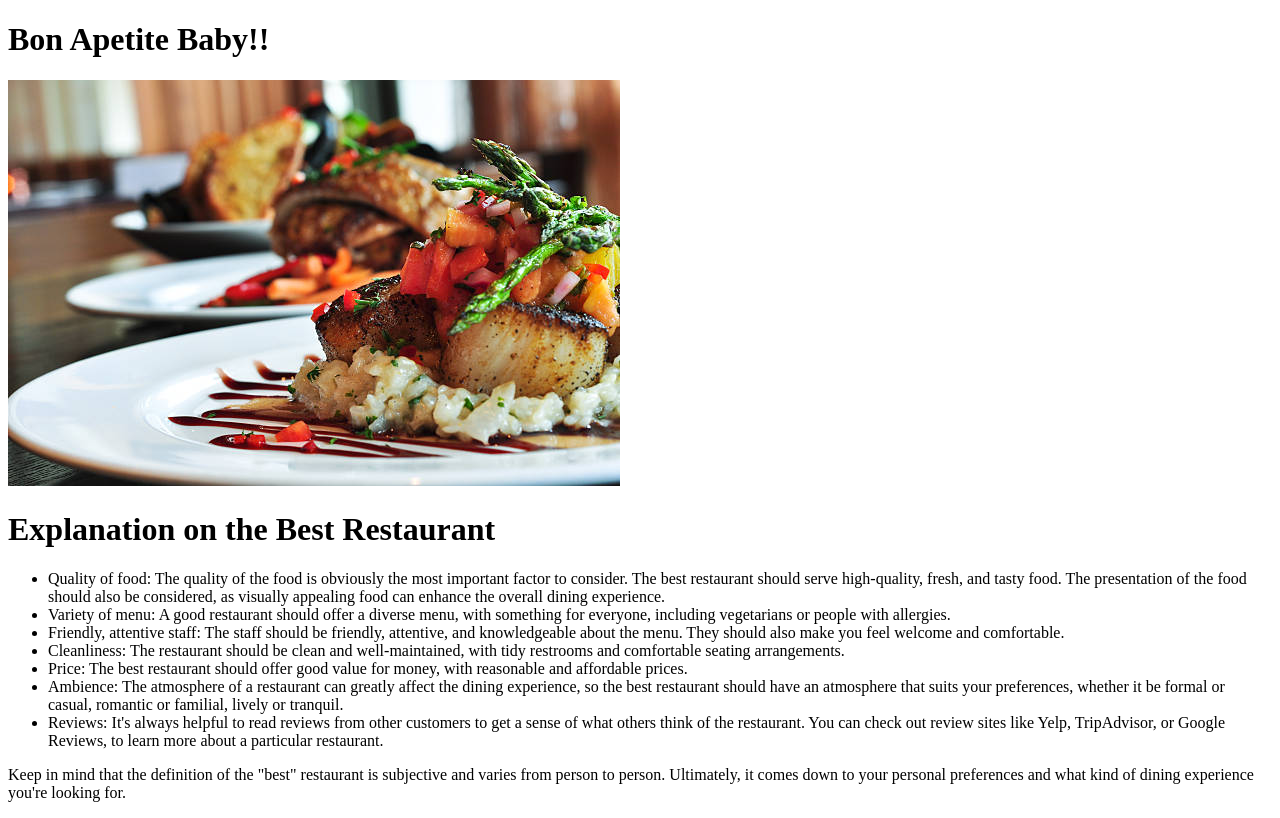
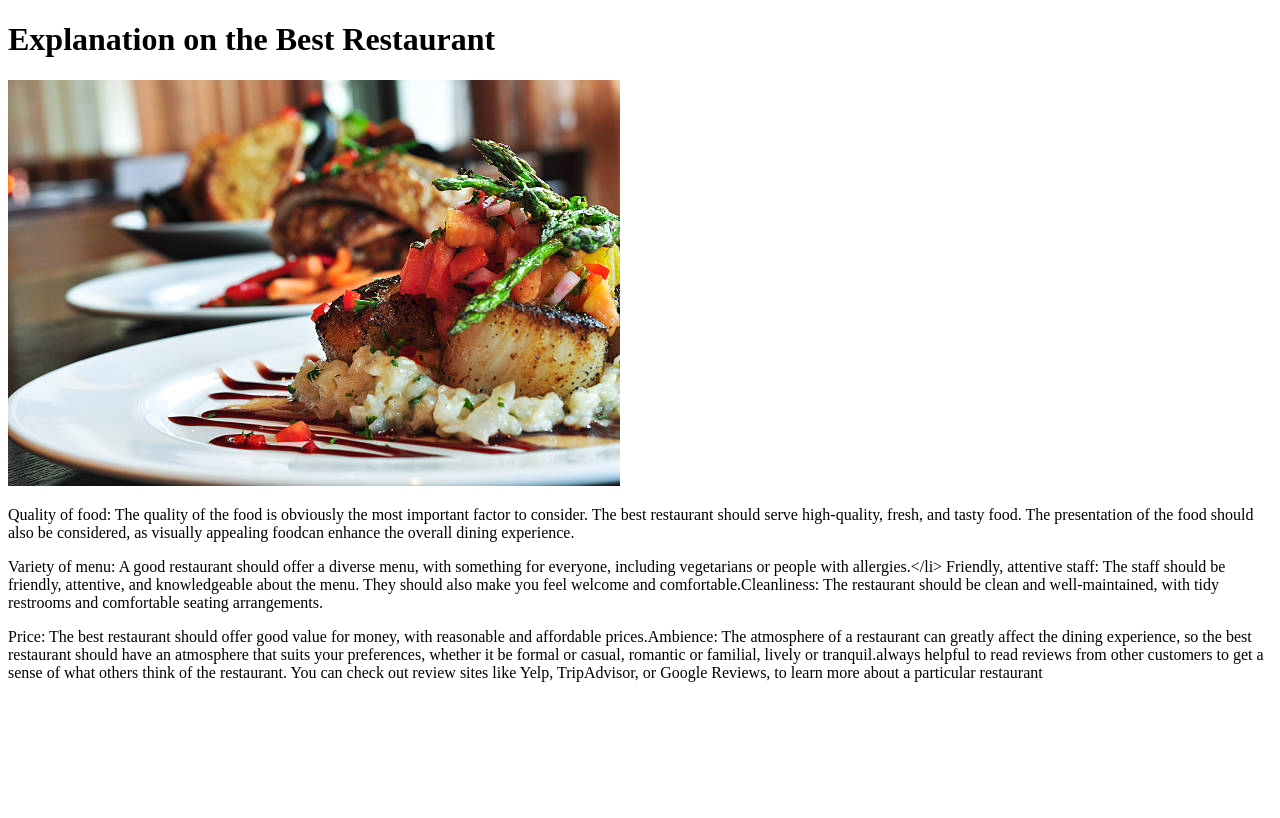
Before and after one commit to nickonyi/Restaurant-page, a website built with webpack: page dist/index.html in a window 1280 px wide. Built offline with nearby package versions, Linux system fonts and the light colour scheme.

Commit message:
Project setup stage

```diff
--- a/src/index.js
+++ b/src/index.js
@@ -1 +1,4 @@
+import { pageLoard } from "./page-load";
+
 console.log("New project baby");
+pageLoard();
--- /dev/null
+++ b/src/page-load.js
@@ -0,0 +1,24 @@
+function pageLoard() {
+    const content = document.getElementById('content');
+    const headingO = document.createElement('h1');
+    const myImage = document.createElement('img');
+    const para = document.createElement('p');
+    const para1 = document.createElement('p');
+    const para2 = document.createElement('p');
+
+    headingO.textContent = "Explanation on the Best Restaurant";
+    myImage.src = "../dist/rest-1.jpg";
+    para.textContent = "Quality of food: The quality of the food is obviously the most important factor to consider. The best restaurant should serve high-quality, fresh, and tasty food. The presentation of the food should also be considered, as visually appealing foodcan enhance the overall dining experience.";
+    para1.textContent = " Variety of menu: A good restaurant should offer a diverse menu, with something for everyone, including vegetarians or people with allergies.</li>   Friendly, attentive staff: The staff should be friendly, attentive, and knowledgeable about the menu. They should also make you feel welcome and comfortable.Cleanliness: The restaurant should be clean and well-maintained, with tidy restrooms and comfortable seating arrangements.";
+    para2.textContent = "Price: The best restaurant should offer good value for money, with reasonable and affordable prices.Ambience: The atmosphere of a restaurant can greatly affect the dining experience, so the best restaurant should have an atmosphere that suits your preferences, whether it be formal or casual, romantic or familial, lively or tranquil.always helpful to read reviews from other customers to get a sense of what others think of the restaurant. You can check out review sites like Yelp, TripAdvisor, or Google Reviews, to learn more about a particular restaurant"
+
+    const elements = [headingO, myImage, para, para1, para2];
+    for (let i = 0; i < elements.length; i++) {
+        content.appendChild(elements[i]);
+
+    }
+
+
+}
+
+export { pageLoard }
```
Also changed, not shown: dist/index.html, dist/main.js.
